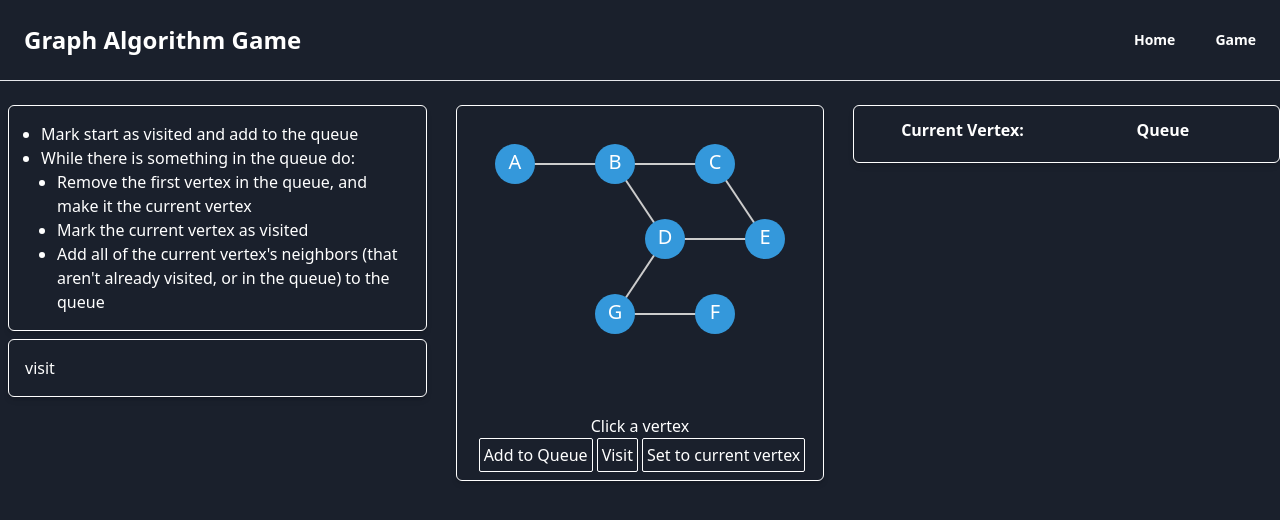
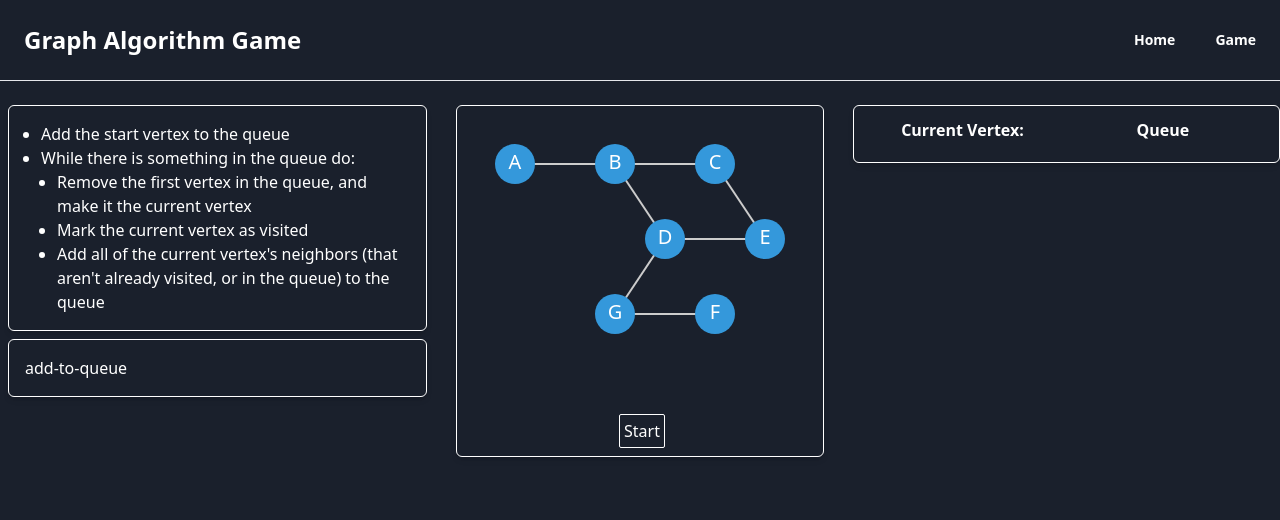
Before and after one commit to gyr1967/graph-algorithm-game, a Vue app in the folder game/frontend/: page /graph-algorithm-game/game/bfs/guided in a window 1280 px wide. Shown: the top 520 px of the page. Built offline with nearby package versions, Linux system fonts and the light colour scheme.

Commit message:
BFS Guided now functional. pseudocode updated for easier understanding

```diff
--- a/game/frontend/src/components/BFSPseudo.vue
+++ b/game/frontend/src/components/BFSPseudo.vue
@@ -9,12 +9,12 @@ defineProps<{
         <ul class="ml-4 list-disc">
             <li
                 :class="
-                    currentStep == 'markFirstAsVisited'
+                    currentStep == 'addFirstToQueue'
                         ? 'bg-white text-black rounded-sm'
                         : ''
                 "
             >
-                Mark start as visited and add to the queue
+                Add the start vertex to the queue
             </li>
             <li
                 :class="
--- a/game/frontend/src/components/TEMPBFSGraphDisplay.vue
+++ b/game/frontend/src/components/TEMPBFSGraphDisplay.vue
@@ -52,18 +52,12 @@ class Graph {
             v.setVisited(false);
         });
         const queue: Vertex[] = [];
-        // mark v as visited and put v into q
+        // put v into q
         queue.push(startVertex);
-        startVertex.setVisited(true);
-        this.visited.add(startVertex.getIndex());
-        this.changeVertexColour(
-            numToLetter[startVertex.getIndex() + 1],
-            "#e74c3c",
-        );
         yield {
             visited: this.visited,
             queue,
-            step: "markFirstAsVisited",
+            step: "addFirstToQueue",
             currentVertex: startVertex,
         };
         // while there is something in the queue do
--- a/game/frontend/src/components/TEMPGUIDEDBFSGraphDisplay.vue
+++ b/game/frontend/src/components/TEMPGUIDEDBFSGraphDisplay.vue
@@ -6,6 +6,7 @@ import VertexOptionMenu from "./VertexOptionMenu.vue";
 import { linkDatas, nodeDatas } from "../utils/graph-data";
 import { letterToNum, numToLetter } from "../utils/num-to-letter";
 import { ref } from "vue";
+import AdjListVertex from "../graph/AdjListVertex";
 const props = defineProps<{
     whichGraphData: number;
     scalingFactor: number;
@@ -13,26 +14,23 @@ const props = defineProps<{
 }>();
 const emit = defineEmits([
     "update:vertexNames",
-    "update:current-queue",
-    "update:pseudo-step",
+    "update:currentQueue",
+    "update:pseudoStep",
+    "update:currentVertexName",
 ]);
 
 type GuidedSteps =
-    | "markFirstAsVisited"
-    | "while"
-    | "removeFirstAndMakeItCurrent"
-    | "markVAsVisited"
-    | "addVNeighboursToQueue"
     | "visit"
     | "add-to-queue"
-    | "set-to-current";
+    | "remove-and-set-to-current"
+    | "done";
 
 class Graph {
     numVertices: number;
     vertices: Vertex[];
     visited: Set<number> = new Set<number>();
     queue: Vertex[] = [];
-    currentVertex: Vertex | null = null;
+    currentVertex = ref<Vertex | null>(null);
     constructor(n: number) {
         this.numVertices = n;
         this.vertices = [];
@@ -59,37 +57,61 @@ class Graph {
     addToQueue(nodeId: string) {
         this.queue.push(this.getVertex(letterToNum[nodeId] - 1));
         emit(
-            "update:current-queue",
+            "update:currentQueue",
+            this.queue.map((v) => v.getTextName()),
+        );
+        const adjVertices = this.currentVertex.value
+            ?.getAdjList()
+            .map((alv) => this.getVertex(alv.getVertexIndex()));
+        if (
+            adjVertices?.every(
+                (v) => this.queue.includes(v) || this.visited.has(v.getIndex()),
+            ) ||
+            this.visited.size == 0
+        ) {
+            setStep("remove-and-set-to-current");
+        }
+    }
+
+    visit(nodeId: string) {
+        this.changeVertexColour(nodeId, "#e74c3c");
+        this.visited.add(letterToNum[nodeId] - 1);
+        this.currentVertex.value?.setVisited(true);
+        const adjVertices = this.currentVertex.value
+            ?.getAdjList()
+            .map((alv) => this.getVertex(alv.getVertexIndex()));
+        if (this.visited.size == this.numVertices) {
+            setStep("done");
+            return;
+        }
+        if (
+            adjVertices?.every(
+                (v) => this.queue.includes(v) || this.visited.has(v.getIndex()),
+            ) ||
+            this.visited.size == 0
+        ) {
+            setStep("remove-and-set-to-current");
+            return;
+        }
+        setStep("add-to-queue");
+    }
+
+    removeAndSetCurrentVertex() {
+        this.currentVertex.value = this.queue.shift() ?? null;
+        emit(
+            "update:currentVertexName",
+            this.currentVertex.value?.getTextName() ?? "",
+        );
+        emit(
+            "update:currentQueue",
             this.queue.map((v) => v.getTextName()),
         );
         setStep("visit");
     }
-
-    visit(nodeId: string) {
-        this.changeVertexColour(nodeId, "#e74c3c");
-        setStep("add-to-queue");
-    }
-
-    setCurrentVertex(nodeId: string) {
-        this.currentVertex = this.getVertex(letterToNum[nodeId] - 1);
-        setStep("set-to-current");
-    }
 }
-
-const validateStep = (step: GuidedSteps) => {
-    if (currentStep.value == step) {
-        return true;
-    }
-    return false;
-};
-
-const setStep = (step: GuidedSteps) => {
-    currentStep.value = step;
-    emit("update:pseudo-step", step);
-};
-
-const currentStep = ref<GuidedSteps | null>("visit");
-emit("update:pseudo-step", currentStep.value);
+const started = ref<boolean>(false);
+const currentStep = ref<GuidedSteps | null>("add-to-queue");
+emit("update:pseudoStep", currentStep.value);
 const nodeData = nodeDatas[props.whichGraphData];
 emit("update:vertexNames", Object.keys(nodeData));
 const nodeMenuOpen = ref<string>("");
@@ -124,7 +146,87 @@ const handleVertexClicked = (nodeId: string) => {
     }
     nodeMenuOpen.value = nodeId;
 };
+
+const validateStep = (step: GuidedSteps, nodeId: string) => {
+    if (currentStep.value == step) {
+        if (step == "visit") {
+            if (validateVisit(nodeId)) {
+                return true;
+            }
+        } else if (step == "add-to-queue") {
+            if (validateAddToQueue(nodeId)) {
+                return true;
+            }
+        } else if (step == "remove-and-set-to-current") {
+            if (validateRemoveAndSetToCurrent(nodeId)) {
+                return true;
+            }
+        }
+    }
+    return false;
+};
+
+const validateVisit = (nodeId: string) => {
+    if (graph.currentVertex) {
+        if (graph.currentVertex.value?.getTextName() == nodeId) {
+            return true;
+        }
+    }
+    return false;
+};
+
+const validateAddToQueue = (nodeId: string) => {
+    if (
+        graph.queue.includes(graph.getVertex(letterToNum[nodeId] - 1)) ||
+        graph.visited.has(letterToNum[nodeId] - 1)
+    ) {
+        return false;
+    }
+    if (
+        !checkIndexInAdjList(nodeId, graph.currentVertex.value?.getAdjList()) &&
+        graph.visited.size > 0
+    ) {
+        return false;
+    }
+    return true;
+};
+
+const validateRemoveAndSetToCurrent = (nodeId: string) => {
+    if (graph.queue.length > 0) {
+        if (graph.queue[0].getTextName() == nodeId) {
+            return true;
+        }
+    }
+    return false;
+};
+
+const checkIndexInAdjList = (
+    nodeId: string,
+    adjList: AdjListVertex[] | undefined,
+) => {
+    if (!adjList) {
+        return false;
+    }
+    let result = false;
+    adjList.map((alv: AdjListVertex) => {
+        if (alv.getVertexIndex() == letterToNum[nodeId] - 1) {
+            result = true;
+        }
+    });
+    return result;
+};
+
+const setStep = (step: GuidedSteps) => {
+    currentStep.value = step;
+    emit("update:pseudoStep", step);
+};
+
+const startTheAlgorithm = () => {
+    started.value = true;
+    graph.currentVertex.value = graph.getVertex(0);
+};
 </script>
+
 <template>
     <div class="border border-white p-2 rounded-md shadow-md">
         <div>
@@ -155,7 +257,7 @@ const handleVertexClicked = (nodeId: string) => {
                         :fill="nodeColours[nodeData[mykey].id]"
                         :text="nodeData[mykey].id"
                         :current-vertex="
-                            graph.currentVertex?.getTextName() ===
+                            graph.currentVertex.value?.getTextName() ===
                             nodeData[mykey].id
                         "
                         @vertex-clicked="
@@ -166,33 +268,44 @@ const handleVertexClicked = (nodeId: string) => {
             </svg>
         </div>
         <div>
+            <div class="flex justify-center">
+                <button
+                    v-if="!started"
+                    class="border border-white p-1 rounded-sm ml-1"
+                    @click="startTheAlgorithm"
+                >
+                    Start
+                </button>
+            </div>
             <VertexOptionMenu
+                v-if="started"
                 :text="nodeMenuOpen !== '' ? nodeMenuOpen : 'Click a vertex'"
+                :disabled="nodeMenuOpen === ''"
                 :node-id="nodeMenuOpen"
                 @add-to-queue="
                     (nodeId: string) => {
-                        if (validateStep('add-to-queue')) {
+                        if (validateStep('add-to-queue', nodeId)) {
                             graph.addToQueue(nodeId);
                         } else {
-                            console.log('Incorrect step');
+                            console.log('failed validation');
                         }
                     }
                 "
                 @visit="
                     (nodeId: string) => {
-                        if (validateStep('visit')) {
+                        if (validateStep('visit', nodeId)) {
                             graph.visit(nodeId);
                         } else {
-                            ('Incorrect step');
+                            ('failed validation');
                         }
                     }
                 "
-                @set-to-current="
+                @remove-and-set-to-current="
                     (nodeId: string) => {
-                        if (validateStep('set-to-current')) {
-                            graph.setCurrentVertex(nodeId);
+                        if (validateStep('remove-and-set-to-current', nodeId)) {
+                            graph.removeAndSetCurrentVertex();
                         } else {
-                            console.log('Incorrect step');
+                            console.log('failed validation');
                         }
                     }
                 "
--- a/game/frontend/src/components/VertexOptionMenu.vue
+++ b/game/frontend/src/components/VertexOptionMenu.vue
@@ -1,9 +1,10 @@
 <script setup lang="ts">
 defineProps<{
     text: string;
+    disabled: boolean;
     nodeId: string;
 }>();
-defineEmits(["add-to-queue", "visit", "set-to-current"]);
+defineEmits(["add-to-queue", "visit", "remove-and-set-to-current"]);
 </script>
 <template>
     <div class="flex justify-center">
@@ -11,22 +12,27 @@ defineEmits(["add-to-queue", "visit", "set-to-current"]);
     </div>
     <div class="flex justify-center items-center">
         <button
-            class="border border-white p-1 rounded-sm ml-1"
+            :disabled="disabled"
+            class="border border-white p-1 rounded-sm ml-1 disabled:opacity-50 disabled:cursor-not-allowed"
             @click="$emit('add-to-queue', nodeId)"
         >
-            Add to Queue
+            Add {{ nodeId }} to Queue
         </button>
         <button
-            class="border border-white p-1 rounded-sm ml-1"
+            :disabled="disabled"
+            class="border border-white p-1 rounded-sm ml-1 disabled:opacity-50 disabled:cursor-not-allowed"
             @click="$emit('visit', nodeId)"
         >
-            Visit
+            Mark {{ nodeId }} as visited
         </button>
+    </div>
+    <div class="flex justify-center mt-2">
         <button
-            class="border border-white p-1 rounded-sm ml-1"
-            @click="$emit('set-to-current', nodeId)"
+            :disabled="disabled"
+            class="border border-white p-1 rounded-sm ml-1 disabled:opacity-50 disabled:cursor-not-allowed"
+            @click="$emit('remove-and-set-to-current', nodeId)"
         >
-            Set to current vertex
+            Remove {{ nodeId }} from queue and set to current vertex
         </button>
     </div>
 </template>
--- a/game/frontend/src/pages/BFS/BFSGuided.vue
+++ b/game/frontend/src/pages/BFS/BFSGuided.vue
@@ -1,7 +1,7 @@
 <script setup lang="ts">
 import TEMPGUIDEDBFSGraphDisplay from "../../components/TEMPGUIDEDBFSGraphDisplay.vue";
 import BFSPseudo from "../../components/BFSPseudo.vue";
-import TEMPGUIDEDBFSSidePanel from "../../components/TEMPGUIDEDBFSSidePanel.vue";
+import BFSSidePanel from "../../components/BFSSidePanel.vue";
 import HintBox from "../../components/HintBox.vue";
 import { ref } from "vue";
 import { BFSData } from "../../types/BFS";
@@ -48,7 +48,7 @@ const vertexNames = ref<string[]>([]);
             </div>
         </div>
         <div class="text-center">
-            <TEMPGUIDEDBFSSidePanel
+            <BFSSidePanel
                 :vertex-names="vertexNames"
                 :current-vertex-name="currentVertexName"
                 :current-queue="currentQueue"
--- a/game/frontend/src/types/BFS.ts
+++ b/game/frontend/src/types/BFS.ts
@@ -1,7 +1,7 @@
 import Vertex from "../graph/Vertex.ts";
 
 export type BFSData =
-    | "markFirstAsVisited"
+    | "addFirstToQueue"
     | "while"
     | "removeFirstAndMakeItCurrent"
     | "markVAsVisited"
```
Also changed, not shown: game/frontend/src/components/BFSSidePanel.vue (+5 -2 lines), game/frontend/src/components/TEMPGUIDEDBFSSidePanel.vue (deleted, +0 -27 lines).
